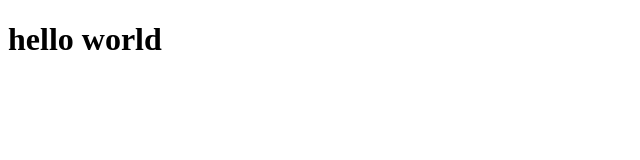
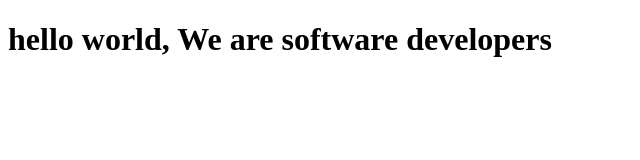
Before and after one commit to RolandAmini/hello-word-, a plain HTML site: page index.html in a window 1280 px wide. Shown: the whole page, without its empty margins (0-640 px from the left). Drawn offline with Linux system fonts and the light colour scheme.

Commit message:
we are software developers

```diff
--- a/index.html
+++ b/index.html
@@ -9,7 +9,7 @@
   <body>
     <script src="https://cdn.freecodecamp.org/testable-projects-fcc/v1/bundle.js"></script>
 
-    <h1>hello world</h1>
+    <h1>hello world, We are software developers</h1>
     <script  src="js/index.js"></script>
   </body>
 </html>
```
